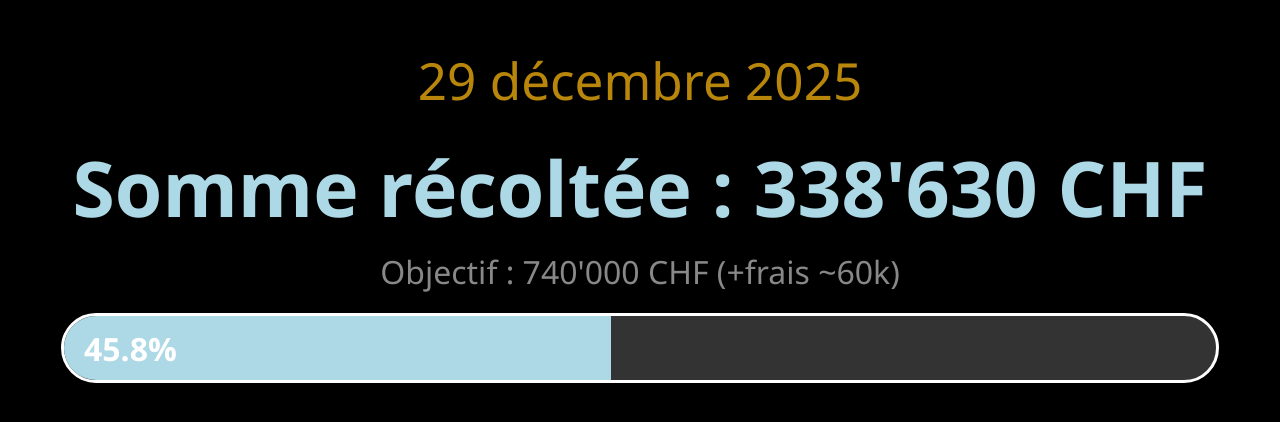
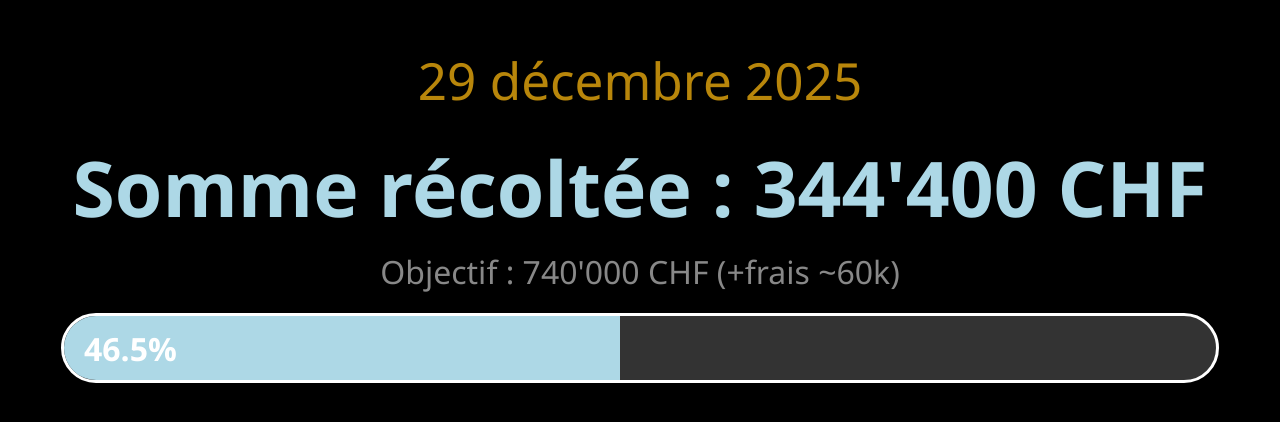
Before and after one commit to ccmm-morges/ccmm-morges.github.io, a plain HTML site: page index.html in a window 1280 px wide. Shown: the part 176-598 px from the top of the page. Drawn offline with nearby package versions, Linux system fonts and the light colour scheme.

Commit message:
Update index.html

```diff
--- a/index.html
+++ b/index.html
@@ -1,7 +1,7 @@
 <!DOCTYPE html>
 <html lang="fr">
 <script>
-const montantRecu = 338630; // Montant reçu
+const montantRecu = 344400; // Montant reçu
 </script>
 <head>
     <meta charset="UTF-8">
```
